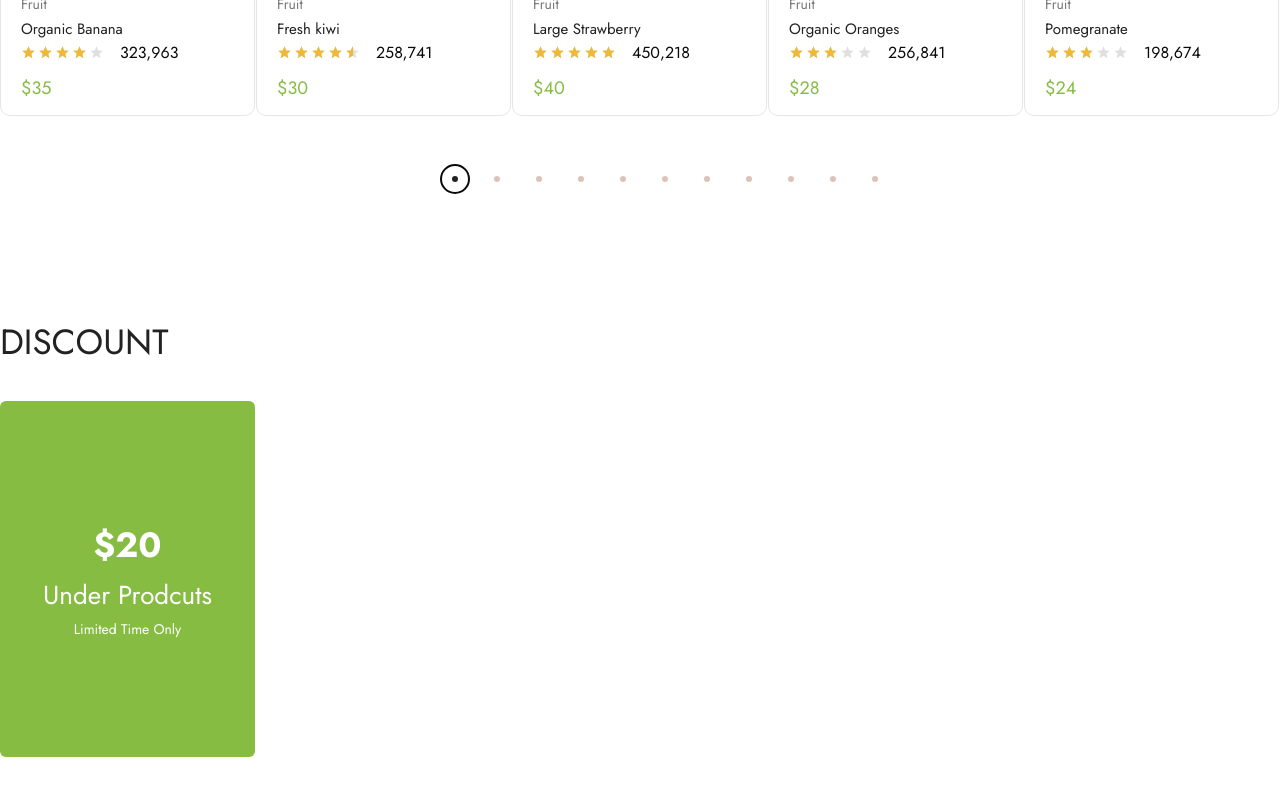
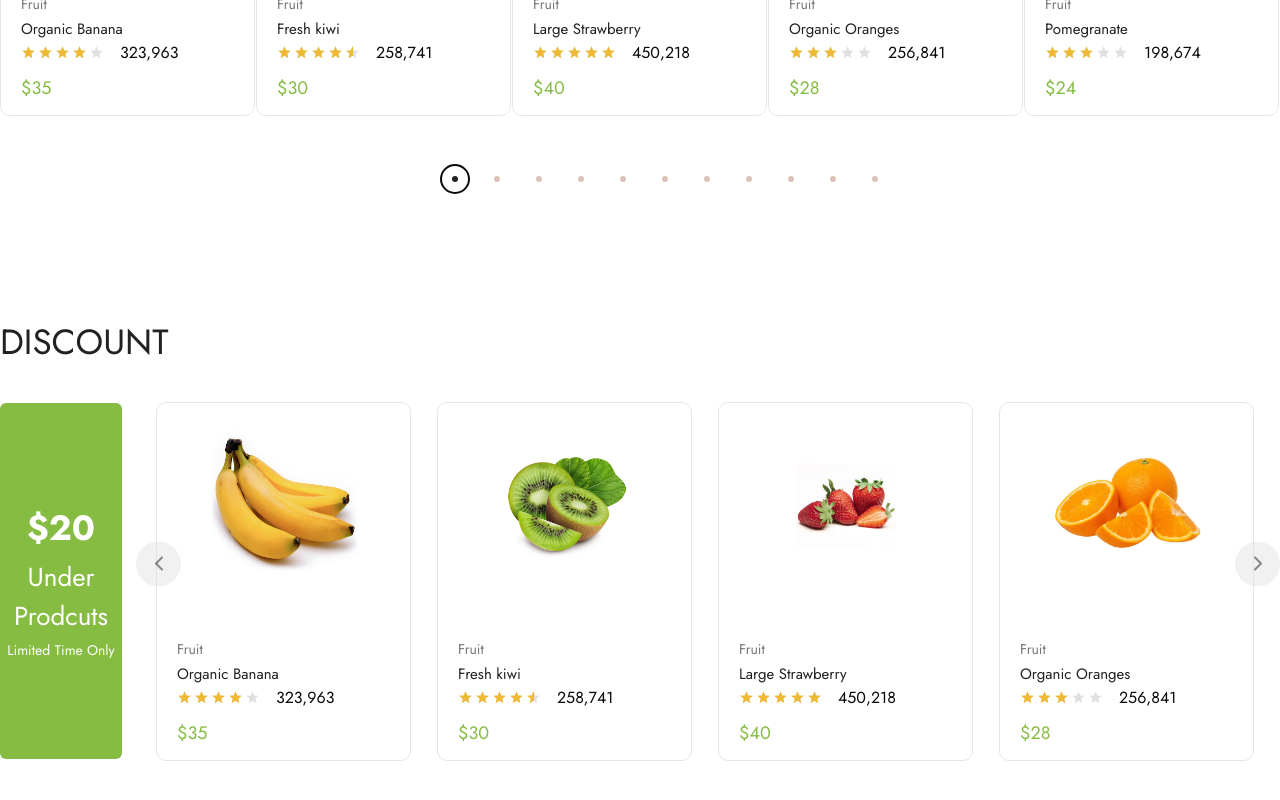
Before and after one commit to ayeshatahsin11/Uomo-E-commerce, a Next.js app: page / in a window 1280 px wide. Shown: the part 3260-4060 px from the top of the page. Before the commit the page ends 4017 px from the top, so only its background shows below. Built offline with nearby package versions, Linux system fonts and the light colour scheme.

Commit message:
discount completed

```diff
--- /dev/null
+++ b/src/components/layout/Contents/DiscountProducts.jsx
@@ -0,0 +1,70 @@
+"use client";
+import { useState, useEffect, useRef } from "react";
+import { Swiper, SwiperSlide } from "swiper/react";
+import "swiper/css";
+import "swiper/css/navigation";
+import { Navigation } from "swiper/modules";
+import ProductCards from "@/components/common/ProductCards";
+import React from "react";
+import Container from "../Container";
+import { ChevronRight, ChevronLeft } from "lucide-react";
+
+const DiscountProducts = () => {
+  const [products, setProducts] = useState([]);
+  const prevRef = useRef(null);
+  const nextRef = useRef(null);
+
+  useEffect(() => {
+    const fetchProducts = async () => {
+      const res = await fetch("/api/products");
+      const data = await res.json();
+      setProducts(data);
+    };
+    fetchProducts();
+  }, []);
+
+  return (
+    <>
+      <section>
+        <Container>
+          <div className="w-281 -mt-9 relative">
+            <Swiper
+              slidesPerView={4}
+              modules={[Navigation]}
+              loop={true}
+              navigation={{
+                prevEl: prevRef.current,
+                nextEl: nextRef.current,
+              }}
+              onBeforeInit={(swiper) => {
+                swiper.params.navigation.prevEl = prevRef.current;
+                swiper.params.navigation.nextEl = nextRef.current;
+              }}
+            >
+              {products?.map((product) => (
+                <SwiperSlide key={product.id}>
+                  <ProductCards product={product} />
+                </SwiperSlide>
+              ))}
+            </Swiper>
+
+            <button
+              ref={prevRef}
+              className="rounded-full cursor-pointer size-11.25 bg-[#E4E4E4] flex justify-center items-center absolute top-1/2 -translate-y-1/2 -left-5! z-10 opacity-50 hover:opacity-100 duration-200"
+            >
+              <ChevronLeft />
+            </button>
+            <button
+              ref={nextRef}
+              className="rounded-full cursor-pointer size-11.25 bg-[#E4E4E4] flex justify-center items-center absolute top-1/2 -translate-y-1/2 right-0 z-10 opacity-50 hover:opacity-100 duration-200"
+            >
+              <ChevronRight />
+            </button>
+          </div>
+        </Container>
+      </section>
+    </>
+  );
+};
+
+export default DiscountProducts;
--- a/src/components/layout/Contents/Dsicount.jsx
+++ b/src/components/layout/Contents/Dsicount.jsx
@@ -1,19 +1,23 @@
 import React from "react";
 import Container from "../Container";
 import Titles from "@/components/common/Titles";
+import DiscountProducts from "./DiscountProducts";
 
 const Dsicount = () => {
   return (
-    <section className="mt-25">
+    <section className="mt-25 mb-25">
       <Container>
         <Titles name="Discount" />
-        <div className="mt-8.25">
+
+          <div className="mt-8.75 flex gap-8.5">
           <div className="w-63.75 h-89 bg-primary rounded-sm text-white text-center flex flex-col justify-center">
             <h3 className="font-bold text-[35px] ">$20</h3>
             <h4 className="capitalize mt-1 text-[26px]">under prodcuts</h4>
             <h5 className="capitalize mt-1 text-sm">limited time only</h5>
           </div>
+        <DiscountProducts/>
         </div>
+
       </Container>
     </section>
   );
--- a/src/components/layout/Contents/TopSelling.jsx
+++ b/src/components/layout/Contents/TopSelling.jsx
@@ -1,25 +1,11 @@
-"use client"
-import { useState, useEffect } from "react";
-import { Swiper, SwiperSlide } from 'swiper/react';
-import 'swiper/css';
-import { Pagination } from 'swiper/modules';
-import "swiper/css/pagination";
 import React from "react";
 import Container from "../Container";
 import Titles from "@/components/common/Titles";
-import ProductCards from "@/components/common/ProductCards";
+import TopSellingProducts from "./TopSellingProducts";
+
 
 const TopSelling = () => {
-     const [products, setProducts] = useState([]);
 
-      useEffect(() => {
-        const fetchProducts = async () => {
-          const res = await fetch("/api/products"); // lowercase, matches folder
-          const data = await res.json();
-          setProducts(data);
-        };
-        fetchProducts();
-      }, []);
   return (
     <section className="mt-22.75 mb-10" id="topselling">
       <Container>
@@ -29,18 +15,7 @@ const TopSelling = () => {
           see all products
         </button>
      </div>
-   <div className="mt-8.75">
-  <Swiper slidesPerView={5} modules={[Pagination]} pagination={{ clickable: true }} >
-    {products?.map((product) => (
-      <SwiperSlide key={product.id}>
-        <ProductCards product={product} />
-      </SwiperSlide>
-    ))}
-  </Swiper>
-</div>
-       <div>
-
-       </div>
+     <TopSellingProducts/>
 
       </Container>
     </section>
--- /dev/null
+++ b/src/components/layout/Contents/TopSellingProducts.jsx
@@ -0,0 +1,39 @@
+"use client"
+import { useState, useEffect } from "react";
+import { Swiper, SwiperSlide } from 'swiper/react';
+import 'swiper/css';
+import { Pagination } from 'swiper/modules';
+import "swiper/css/pagination";
+import ProductCards from "@/components/common/ProductCards";
+import React from 'react'
+import Container from '../Container'
+
+const TopSellingProducts = () => {
+      const [products, setProducts] = useState([]);
+
+      useEffect(() => {
+        const fetchProducts = async () => {
+          const res = await fetch("/api/products"); // lowercase, matches folder
+          const data = await res.json();
+          setProducts(data);
+        };
+        fetchProducts();
+      }, []);
+  return (
+   <>
+   <Container>
+  <div className="mt-8.75">
+  <Swiper slidesPerView={5} modules={[Pagination]} pagination={{ clickable: true }} >
+    {products?.map((product) => (
+      <SwiperSlide key={product.id}>
+        <ProductCards product={product} />
+      </SwiperSlide>
+    ))}
+  </Swiper>
+</div>
+   </Container>
+   </>
+  )
+}
+
+export default TopSellingProducts
--- a/src/components/layout/home/Banner.jsx
+++ b/src/components/layout/home/Banner.jsx
@@ -135,8 +135,8 @@ const Banner = () => {
           </div>
           </SwiperSlide>
          </Swiper>
-         <button className="custom-prev rounded-full size-11.25 bg-white flex justify-center items-center absolute top-2/4 translate-y-[-50%] left-15.25"><ChevronLeft/></button>
-         <button className="custom-next rounded-full size-11.25 bg-white flex justify-center items-center absolute top-2/4 translate-y-[-50%] right-15.25"><ChevronRight/></button>
+         <button className="custom-prev cursor-pointer rounded-full size-11.25 bg-white flex justify-center items-center absolute top-2/4 translate-y-[-50%] left-15.25"><ChevronLeft/></button>
+         <button className="custom-next cursor-pointer rounded-full size-11.25 bg-white flex justify-center items-center absolute top-2/4 translate-y-[-50%] right-15.25"><ChevronRight/></button>
         </Container>
       </section>
     </>
```
